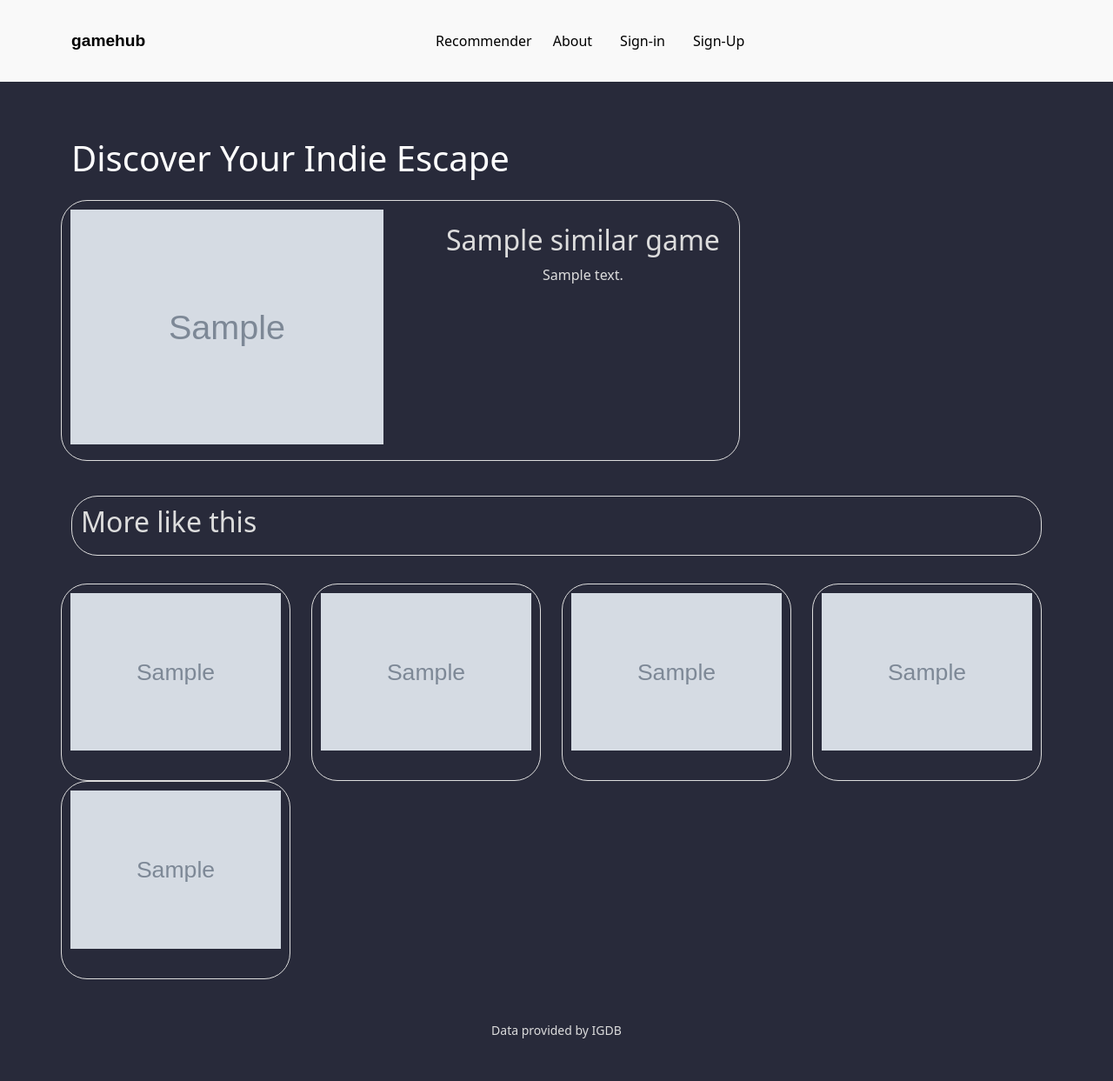
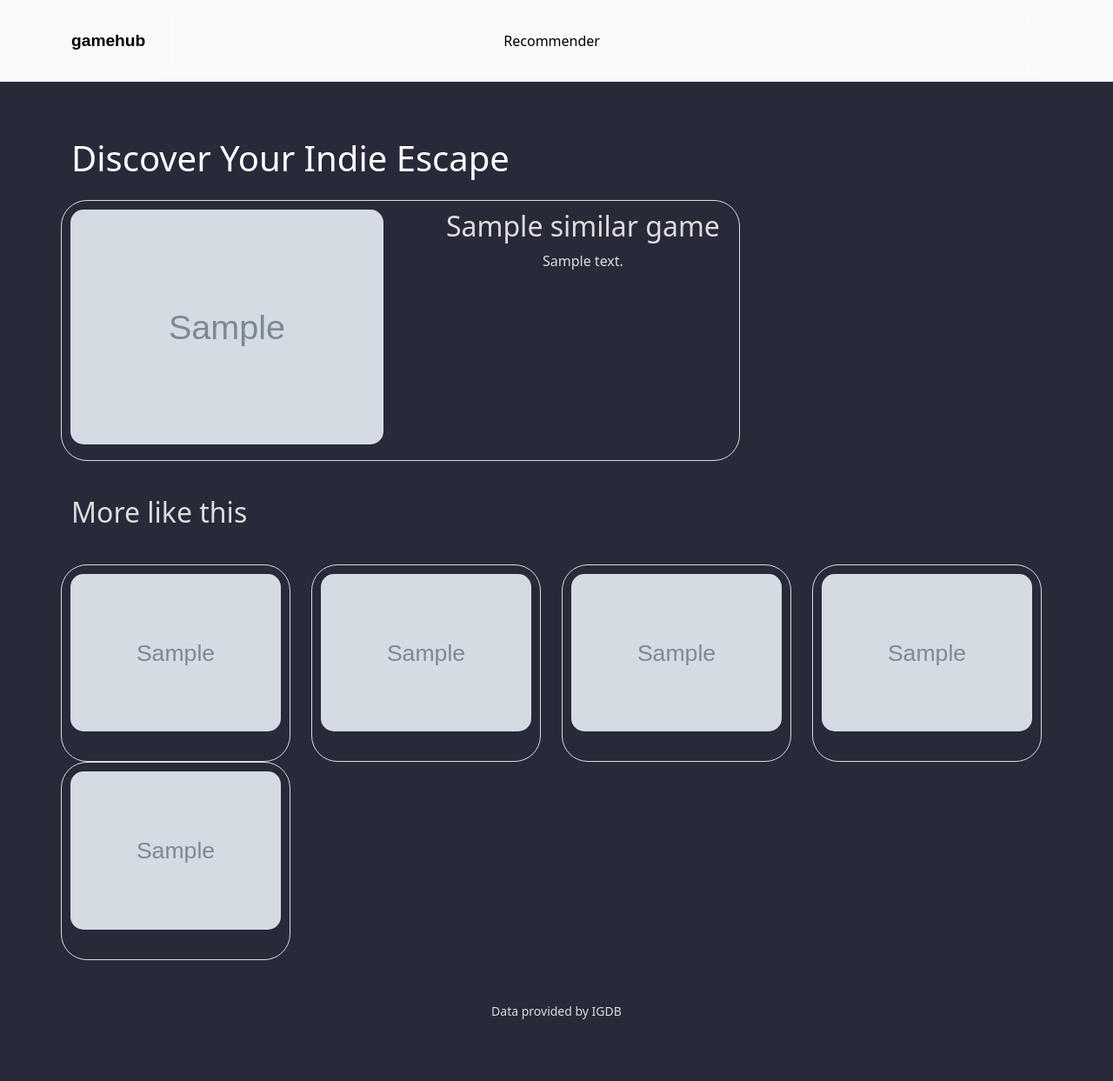
Before and after one commit to Milyor/Cs50_web_final, a Flask app: template templates/recommender.html in a window 1280 px wide. Shown: the whole page at 87% size. After the commit the page ends 1172 px from the top, so only its background shows below. Run offline with Flask 3, Linux system fonts and the light colour scheme; the template is opened without the code that fills it: most values are stand-ins (such as "Sample title", 1, 10 or a date in 2020); grey boxes marked "Sample" are stand-in pictures; some libraries are stand-ins or nearby versions.

Commit message:
changes to the nabar and deleted not needed html.

```diff
--- a/app.py
+++ b/app.py
@@ -53,7 +53,7 @@ def home():
 
             # Check if any games were found
             if not decoded_data:
-                error_message_game = f"No No game found with the name '{game_name}'."
+                error_message_game = f"No game found with the name '{game_name}'."
                 return render_template("recommender.html", error_message_game=error_message_game)
 
 
@@ -74,7 +74,7 @@ def home():
             if not cached_indie_games:
                 all_games_response = wrapper.api_request(
                     'games',
-                    f'fields name, id, genres.name; where genres.name = "Indie"; limit 100;'
+                    f'fields name, id, genres.name; where genres.name = "Indie"; limit 200;'
                 )
 
                 all_games_data = json.loads(all_games_response.decode('utf-8'))
--- a/static/styles.css
+++ b/static/styles.css
@@ -83,4 +83,20 @@ footer {
 }
 #top_game{
     float:left;
+    border-radius: 15px;
 }
+.smaller-img{
+    border-radius: 15px;
+
+}
+
+.sidebar {
+    position: fixed;
+    top: 0;
+    left: 0;
+    width: 100%;
+    height: 100vh;
+    background-color: #5c5c5c;
+    backdrop-filter: blur(10px);
+    padding: 0;
+  }
--- a/templates/layout.html
+++ b/templates/layout.html
@@ -48,12 +48,12 @@
                   <a class="nav-link active" aria-current="page" href="/">Recommender</a>
                 </li>
                 <li class="nav-item mx-2">
-                  <a class="nav-link" href="about.html">About</a>
+                  <a class="nav-link" href="about.html"></a>
                 </li>
                 <li class="nav-item mx-2">
-                  <a class="nav-link" href="login.html">Sign-in</a>
+                  <a class="nav-link" href="login.html"></a>
                   <li class="nav-item mx-2">
-                    <a class="nav-link" href="login.html">Sign-Up</a>
+                    <a class="nav-link" href="login.html"></a>
                 </li>
               </ul>
             </div>
@@ -65,7 +65,7 @@
             {% block main %}{% endblock %}
         </main>
         <footer class="mb-5 small text-center text-muted">
-            <p>Data provided by IGDB</p> <a href=""></a>
+            <p>Data provided by IGDB</p> <a href="https://www.igdb.com/"></a>
         </footer>
     </body>
 </html>
--- a/templates/profile.html
+++ /dev/null
@@ -1,5 +0,0 @@
-{% extends "layout.html" %}
-
-{% block title %}
-    Profile
-{% endblock %}
--- a/templates/recommender.html
+++ b/templates/recommender.html
@@ -25,20 +25,20 @@
 {% if top_similar_games %}
 
     <div class="container mt-3">
-        <h1 class="top-game-card d-flex align-items-start mb-4"> Discover Your Indie Escape </h1>
+        <h1 class="d-flex align-items-start mb-4"> Discover Your Indie Escape </h1>
     </div>
 
             <div class="container mt-3 custom-container">
                 <div class="game-card d-flex align-items-start mb-4 position-relative">
                     <img src="{{ cover_urls[0] }}" alt="{{ top_similar_games[0].name }} Cover" id="top_game"class="mr-3 mb-2" style="max-width: 360px">
-                        <div class="container mt-3">
+                        <div class="container">
                             <h2 style="margin-left: 60px">{{ top_similar_games[0].name }} </h2>
                             <p style="margin-left: 60px">{{ summaries[0] }}
                         </div>
                 </div>
             </div>
-    <div class="container mt-3 custom">
-        <div class="game-card d-flex align-items-start mb-4">
+    <div class="container mt-3">
+        <div class="d-flex align-items-start mb-4">
             <h2>More like this</h2>
         </div>
     </div>
@@ -48,7 +48,7 @@
         {% for game in top_similar_games[1:] %}
         <div class="col-md-3">
             <div class="game-card text-center">
-                <img src="{{ cover_urls[loop.index] }}" alt="{{ game.name }} Cover" class="mb-2" style="max-width: 100%">
+                <img src="{{ cover_urls[loop.index] }}" alt="{{ game.name }} Cover" class="mb-2 smaller-img" style="max-width: 100%">
                 <p>{{ game.name }}</p>
             </div>
         </div>
```
Also changed, not shown: templates/login.html (deleted, +0 -17 lines), templates/register.html (deleted, +0 -20 lines), gamehub.db (deleted).
